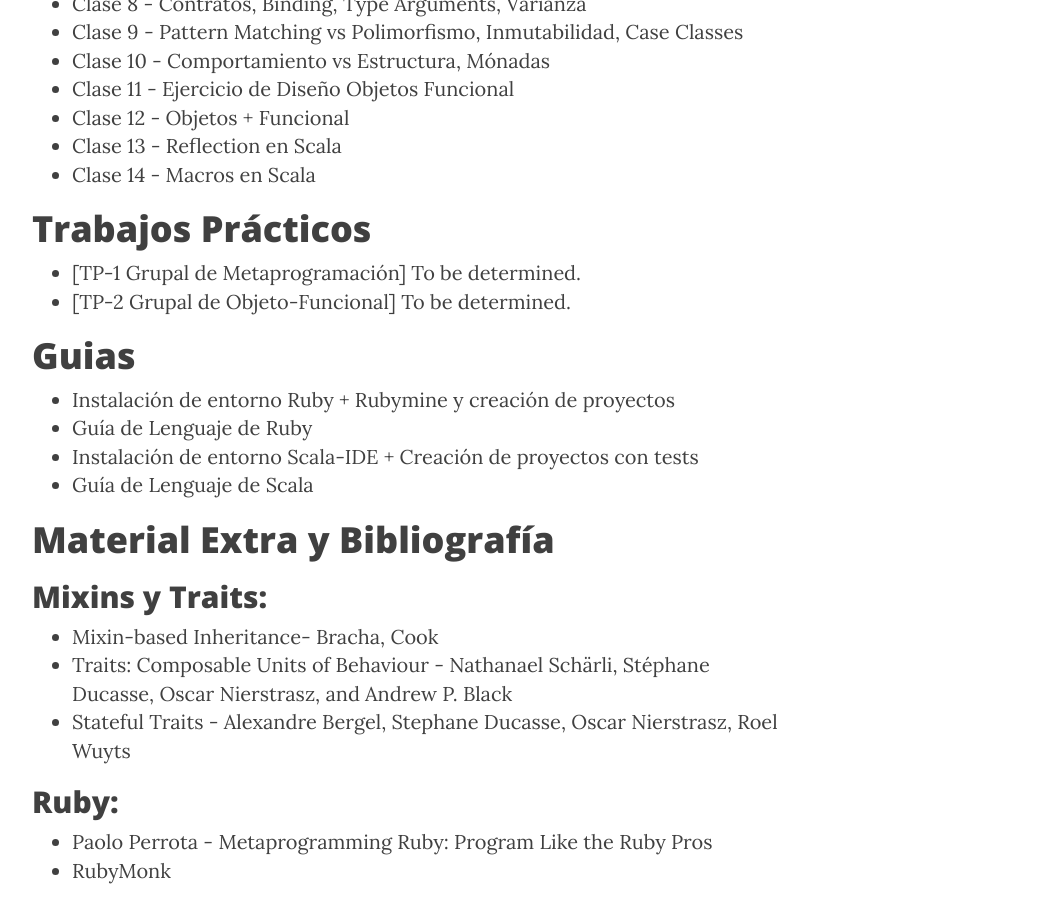
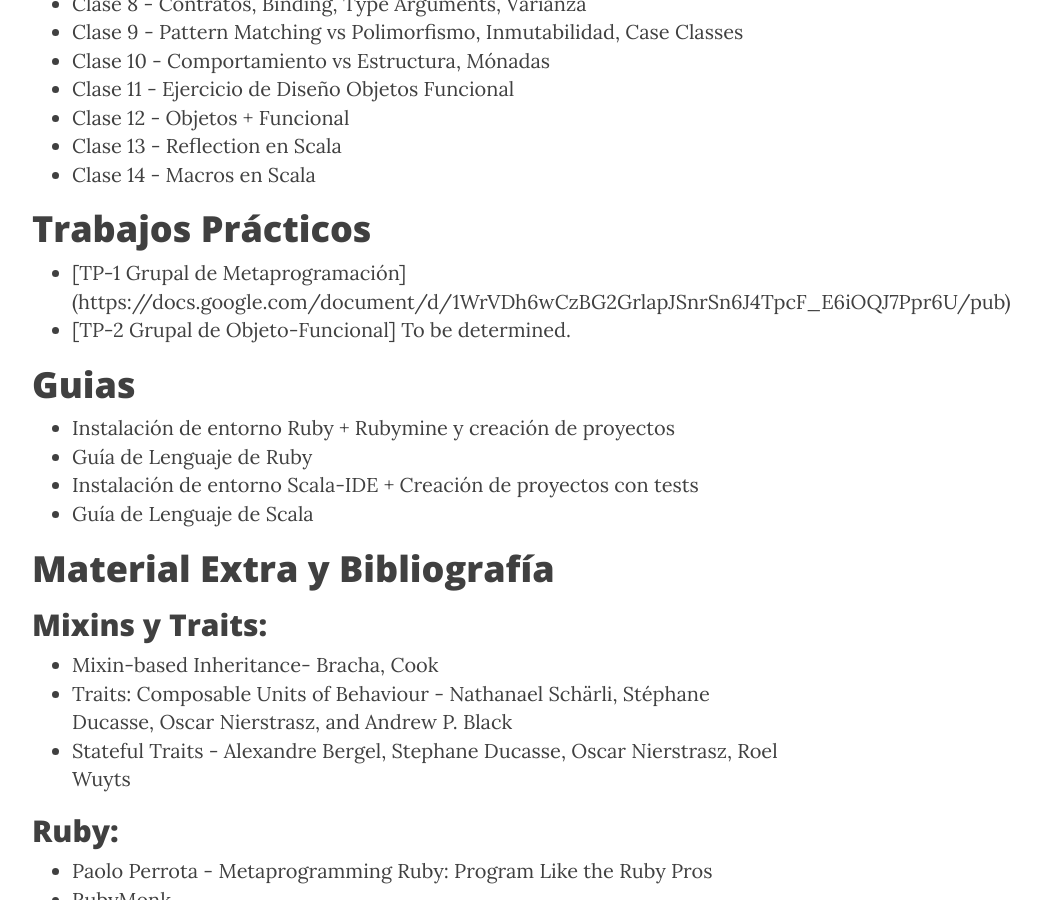
Before and after one commit to tadp-utn-frba/tadp-utn-frba.github.io, a Jekyll site: the page built from material.md, in a window 1280 px wide and 900 px high, scrolled down 752 px. Shown: the whole window, without its empty margins (233-1274 px from the left). Built offline with Jekyll 4.4.1, drawn with Linux system fonts in a browser that asks for light colours; nearby versions of some CDN libraries.

Commit message:
Update TP grupal in material.md

```diff
--- a/material.md
+++ b/material.md
@@ -22,7 +22,7 @@
 * [Clase 14 - Macros en Scala](/scripts/clase_14/)
 
 # Trabajos Prácticos
-* [TP-1 Grupal de Metaprogramación] To be determined.
+* [TP-1 Grupal de Metaprogramación] (https://docs.google.com/document/d/1WrVDh6wCzBG2GrlapJSnrSn6J4TpcF_E6iOQJ7Ppr6U/pub)
 * [TP-2 Grupal de Objeto-Funcional] To be determined.
 
 # Guias
```
